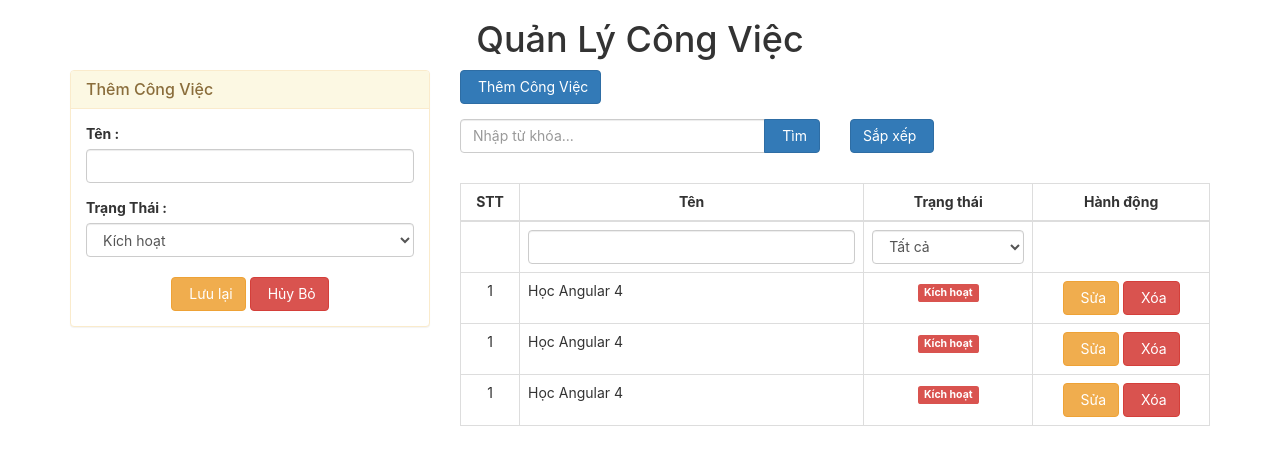
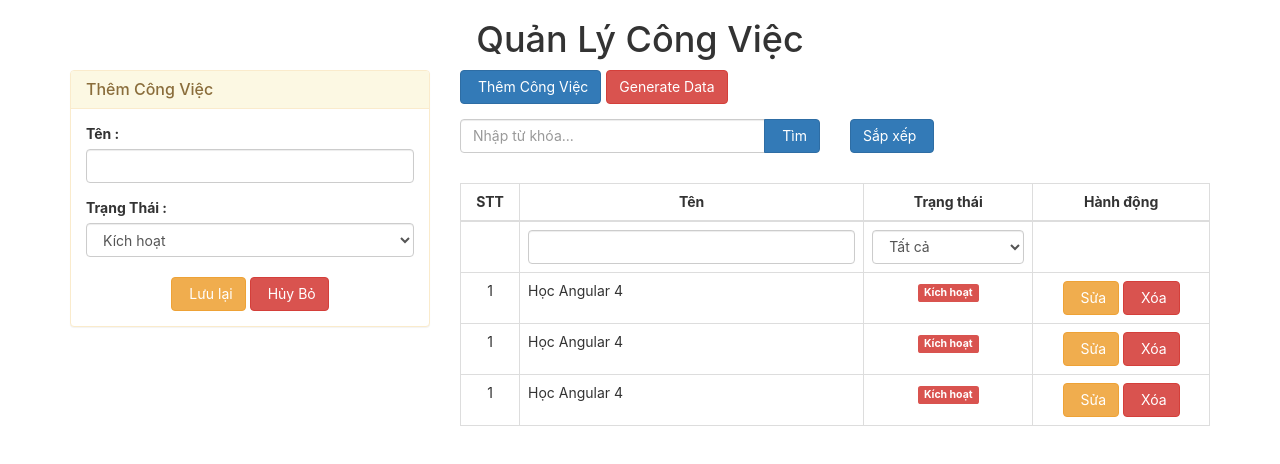
Before and after one commit to phantomxxi/To-Do-List-Use-Reactjs, a React (Create React App) app in the folder To Do List/: page / in a window 1280 px wide. Shown: the top 464 px of the page. Built offline with nearby package versions, Linux system fonts and the light colour scheme; some icons are missing.

Commit message:
Hiển Thị Danh Sách Công Việc
-Xử lý logic tạo ra chuỗi id  random s4()
- Tạo ra state các list

```diff
--- a/To Do List/src/App.js
+++ b/To Do List/src/App.js
@@ -5,6 +5,57 @@ import Control from "./components/Control";
 import TaskList from "./components/TaskList";
 
 class App extends Component {
+  constructor(props) {
+    super(props);
+    this.state = {
+      tasks: [], // id : unique, name, status
+    };
+  }
+
+  onGenerateData = () => {
+    var tasks = [
+      {
+        id: this.generateID(),
+        name: "Học lập trình",
+        status: true,
+      },
+      {
+        id: this.generateID(),
+        name: "Đi bơi",
+        status: false,
+      },
+      {
+        id: this.generateID(),
+        name: "Ngủ",
+        status: true,
+      },
+    ];
+    console.log(tasks);
+  };
+
+  s4() {
+    return Math.floor((1 + Math.random()) * 0x10000)
+      .toString(16)
+      .substring(1);
+  }
+
+  generateID() {
+    return (
+      this.s4() +
+      this.s4() +
+      "-" +
+      this.s4() +
+      "-" +
+      this.s4() +
+      "-" +
+      this.s4() +
+      "-" +
+      this.s4() +
+      this.s4() +
+      this.s4()
+    );
+  }
+
   render() {
     return (
       <div className="container">
@@ -27,6 +78,13 @@ class App extends Component {
               ></span>
               Thêm Công Việc
             </button>
+            <button
+              type="button"
+              className="btn btn-danger ml-5"
+              onClick={this.onGenerateData}
+            >
+              Generate Data
+            </button>
             {/* Search - Sort */}
             <Control />
             {/* List */}
```
